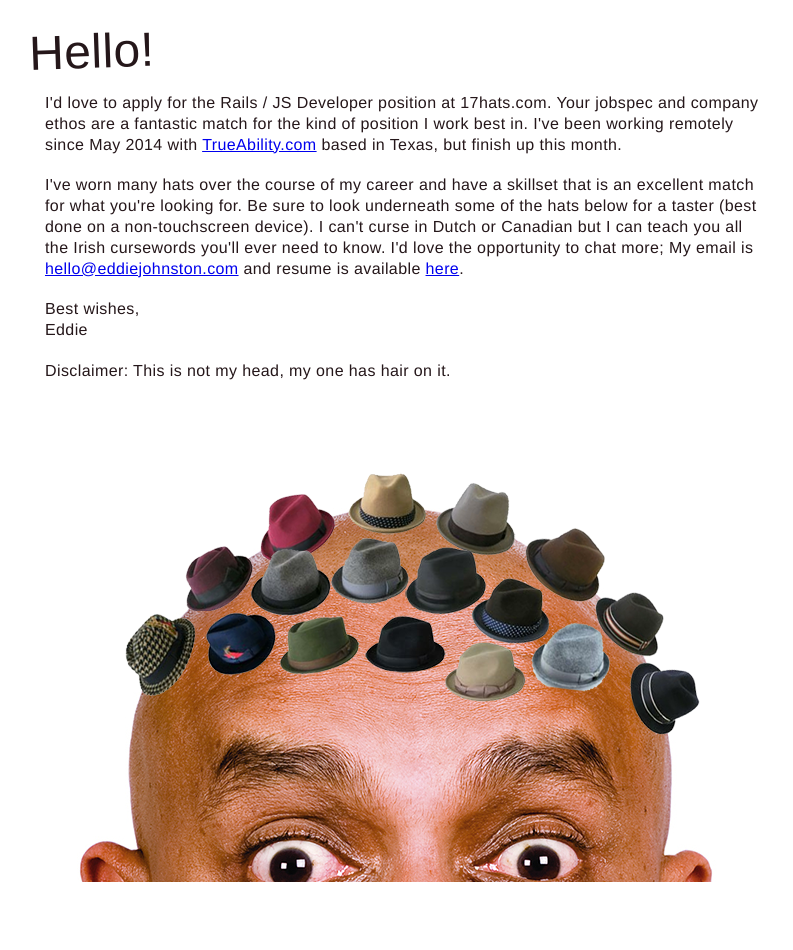
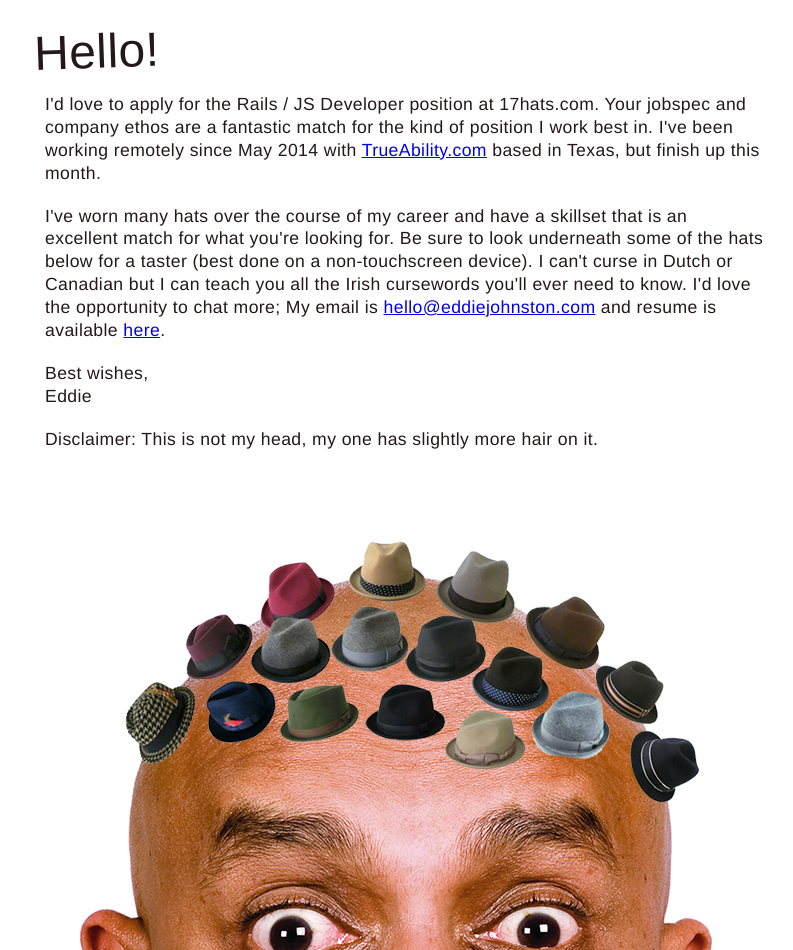
Before and after one commit to eddiej/hats, a plain HTML site: page index.html in a window 1280 px wide. Shown: the whole page, without its empty margins (235-1028 px from the left). Before the commit the page ends 882 px from the top, so only its background shows below. Drawn offline with nearby package versions, Linux system fonts and the light colour scheme.

Commit message:
tweak content again

```diff
--- a/css/styles.css
+++ b/css/styles.css
@@ -68,6 +68,7 @@ body {
   flex: 1;
   width:720px;
   margin:20px auto 0;
+  padding:0 40px;
 }
 
 h1 {
@@ -79,13 +80,13 @@ h1 {
   transform: rotate(-2deg);
   transform-origin: bottom left;
   margin-top:10px;
-  margin:10px 0 15px -15px;
+  margin:10px 0 15px -10px;
 }
 p{
   font-weight:300;
   color: #25171A;
   margin-bottom:20px;
-  font-size:1em;
+  font-size:1.1em;
   line-height:1.3em;
   /*font-family:arial;*/
   letter-spacing: 0.4px;
--- a/index.html
+++ b/index.html
@@ -19,7 +19,7 @@
 
       <p>Best wishes,<br />Eddie</p>
       <p>
-        Disclaimer: This is not my head, my one has hair on it.
+        Disclaimer: This is not my head, my one has slightly more hair on it.
       </p>
     </section>
 
```
